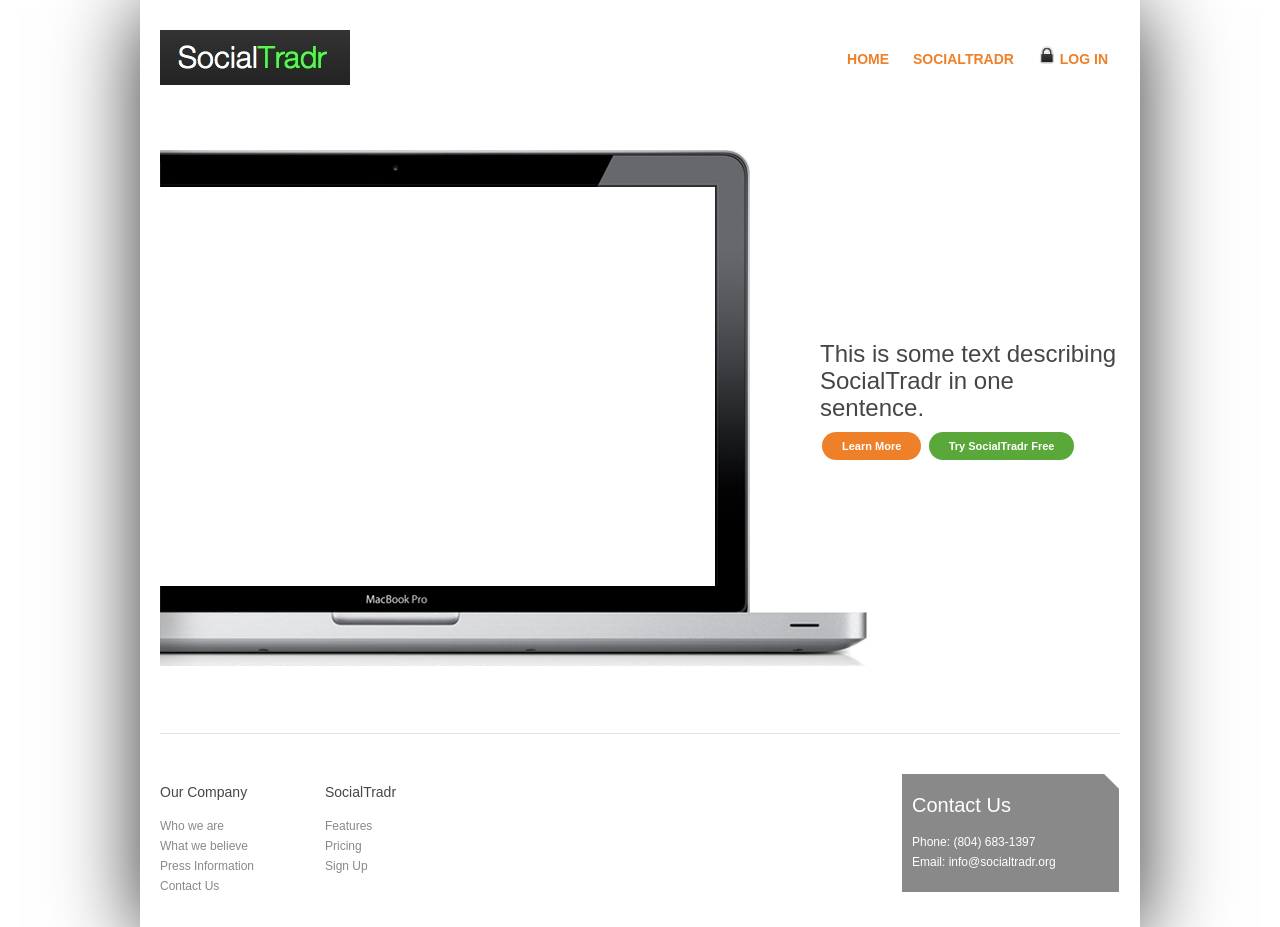
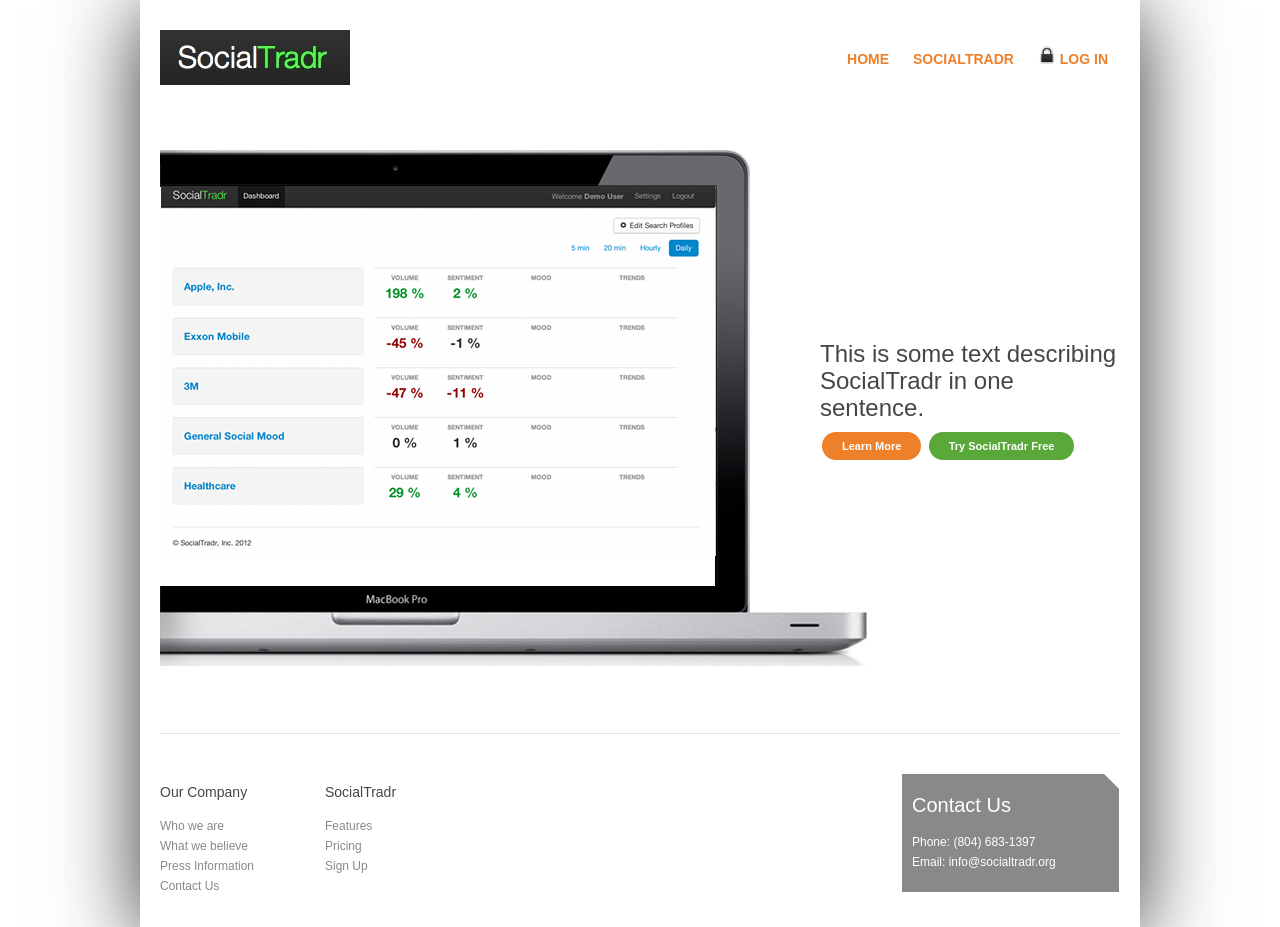
Before and after one commit to socialtradr/socialtradr.github.com, a Jekyll site: the page built from index.html, in a window 1280 px wide. Built offline with Jekyll 4.4.1, drawn with Linux system fonts in a browser that asks for light colours; nearby versions of some CDN libraries; Markdown is read by kramdown in place of the engine named in the settings.

Commit message:
Laptop on landing screen shows socialtradr

```diff
--- a/index.html
+++ b/index.html
@@ -7,7 +7,7 @@
 
 <div class="one">
 	<div class="two-third">
-		<img src="/images/macbook2.png" alt="socialtradr screenshot"/>
+		<img src="/images/macbook3.png" alt="socialtradr screenshot"/>
 	</div>
 
 	<div class="one-third last">
```
Also changed, not shown: images/macbook3.png (added).
